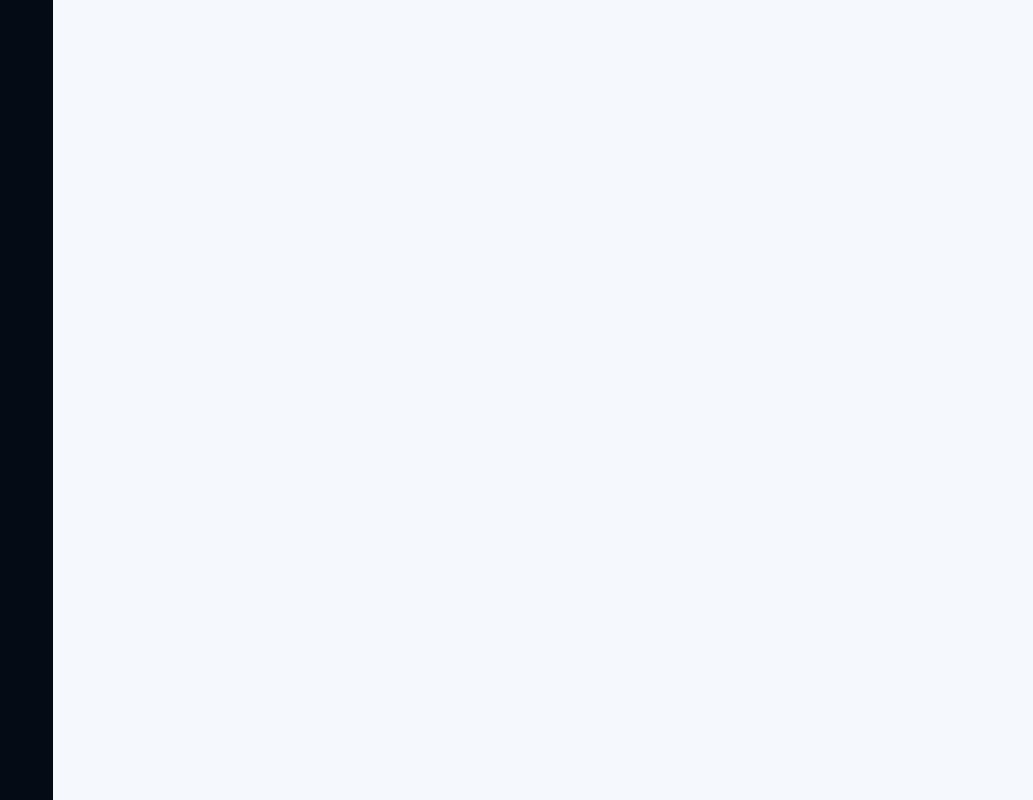
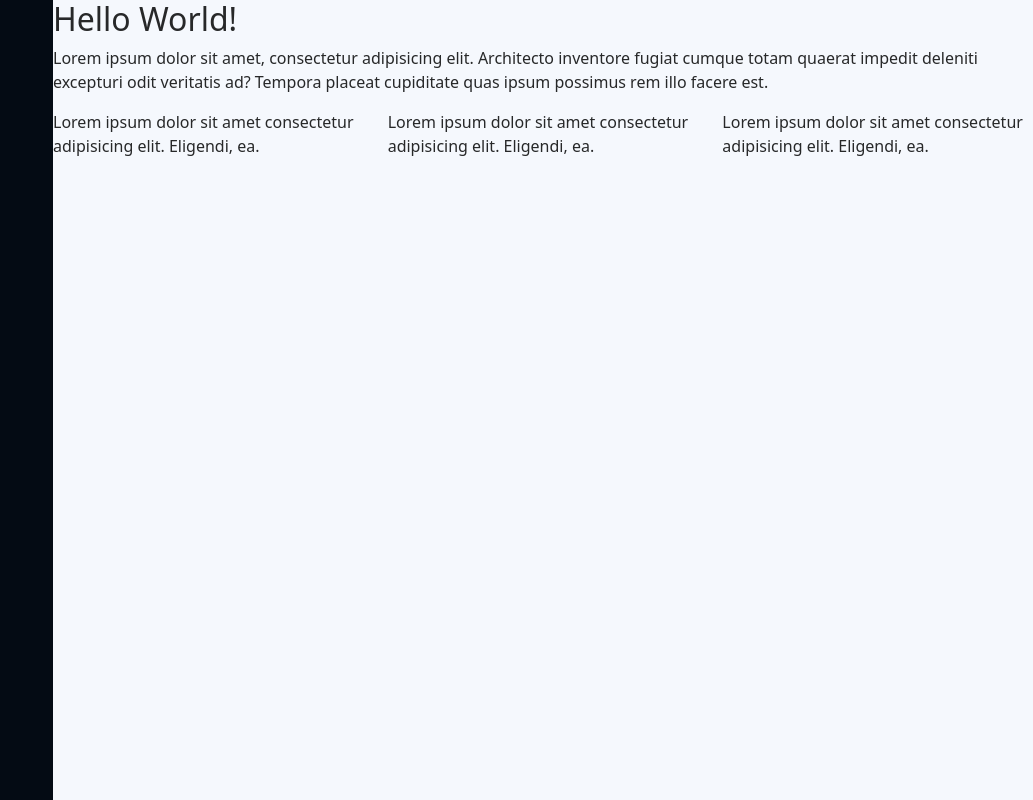
Before and after one commit to Darl93/cv2, a plain HTML site: page index.html in a window 1280 px wide. Shown: the whole page, without its empty margins (247-1280 px from the left). Drawn offline with nearby package versions, Linux system fonts and the light colour scheme.

Commit message:
add static content

```diff
--- a/index.html
+++ b/index.html
@@ -15,7 +15,32 @@
 
     <div id="app" class="cantainer-fluid">
       <header id="header" class="header"></header>
-      <main id="cv" class="content"></main>
+      <main id="cv" class="content">
+        <section class="row">
+          <div class="col-sm">
+            <h2>Hello World!</h2>
+          </div>
+        </section>
+
+        <section class="row">
+          <div class="col-sm">
+            <p>Lorem ipsum dolor sit amet, consectetur adipisicing elit. Architecto inventore fugiat cumque totam quaerat impedit deleniti excepturi odit veritatis ad? Tempora placeat cupiditate quas ipsum possimus rem illo facere est.</p>
+          </div>
+        </section>
+
+        <section class="row">
+          <div class="col-sm">
+            <p>Lorem ipsum dolor sit amet consectetur adipisicing elit. Eligendi, ea.</p>
+          </div>
+          <div class="col-sm">
+            <p>Lorem ipsum dolor sit amet consectetur adipisicing elit. Eligendi, ea.</p>
+          </div>
+          <div class="col-sm">
+            <p>Lorem ipsum dolor sit amet consectetur adipisicing elit. Eligendi, ea.</p>
+          </div>
+
+        </section>
+      </main>
     </div>
 
 
--- a/main.css
+++ b/main.css
@@ -25,7 +25,7 @@ body {
     #header {
         left: -300px;
     }
-    #main {
+    #cv {
         margin-left: 0;
     }
 }
```
